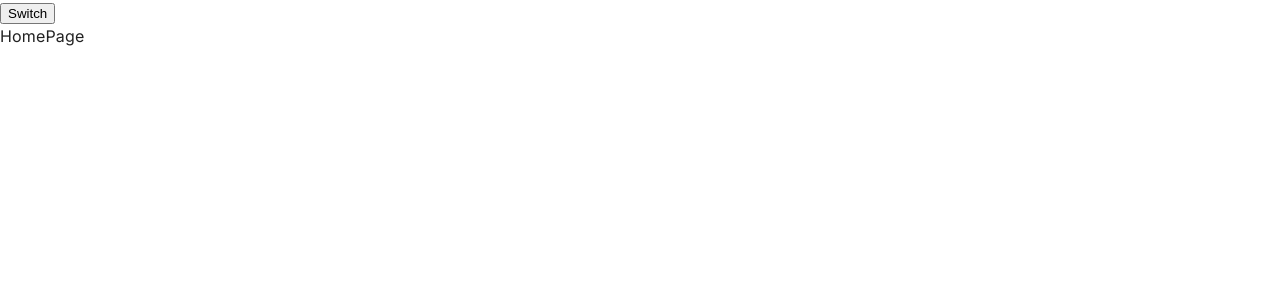
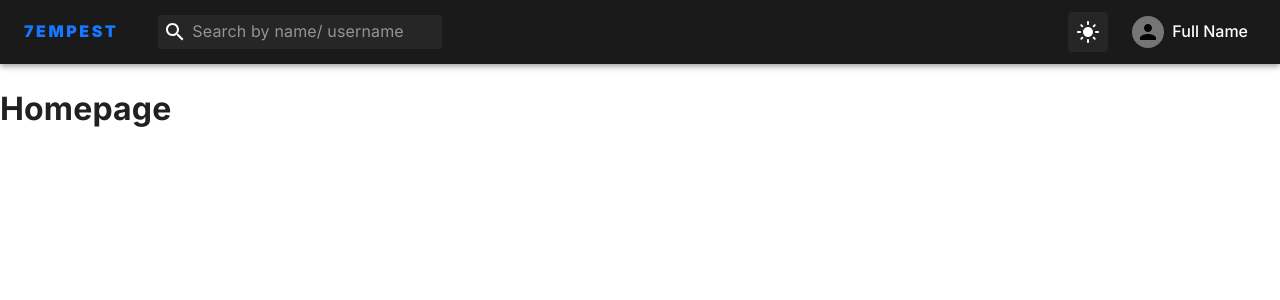
Before and after one commit to atiqueMorshed/7empest-social, a React (Create React App) app in the folder frontend/: page /home in a window 1280 px wide. Shown: the top 300 px of the page. Built offline with nearby package versions, Linux system fonts and the light colour scheme.

Commit message:
Adds Navbar component.

```diff
--- a/frontend/src/App.tsx
+++ b/frontend/src/App.tsx
@@ -1,22 +1,20 @@
-import { ThemeProvider, createTheme } from "@mui/material";
+import { ThemeProvider, createTheme } from "@mui/material/styles";
 import { useMemo } from "react";
 import { Route, Routes } from "react-router-dom";
-import { useAppDispatch, useAppSelector } from "./app/hooks";
+import { useAppSelector } from "./app/hooks";
 import { themeSettings } from "./components/theme/theme";
-import { selectThemeMode, setMode } from "./features/theme/themeSlice";
+import { selectThemeMode } from "./features/theme/themeSlice";
 import HomePage from "./pages/HomePage/HomePage";
 import LoginPage from "./pages/LoginPage/LoginPage";
 import ProfilePage from "./pages/ProfilePage/ProfilePage";
 
 const App = () => {
 	const mode = useAppSelector(selectThemeMode);
-	console.log(mode);
 	const theme = useMemo(() => createTheme(themeSettings(mode)), [mode]);
-	const dispatch = useAppDispatch();
+
 	return (
 		<div className="app">
 			<ThemeProvider theme={theme}>
-				<button onClick={() => dispatch(setMode())}>Switch</button>
 				<Routes>
 					<Route path="/" element={<LoginPage />} />
 					<Route path="/home" element={<HomePage />} />
--- /dev/null
+++ b/frontend/src/components/Navbar/NavMobileMenu.tsx
@@ -0,0 +1,52 @@
+import { Search } from "@mui/icons-material";
+import { Box, IconButton, InputBase, Menu } from "@mui/material";
+
+type iProps = {
+	anchorElNav: null | HTMLElement;
+	handleCloseNavMenu: () => void;
+};
+
+const NavMobileMenu = ({ anchorElNav, handleCloseNavMenu }: iProps) => {
+	return (
+		<Menu
+			id="menu-appbar-nav"
+			anchorEl={anchorElNav}
+			anchorOrigin={{
+				vertical: "top",
+				horizontal: "left",
+			}}
+			keepMounted
+			transformOrigin={{
+				vertical: "top",
+				horizontal: "left",
+			}}
+			open={Boolean(anchorElNav)}
+			onClose={handleCloseNavMenu}
+			sx={{
+				display: { xs: "block", md: "none" },
+				mt: { xs: "45px", sm: "55px" },
+			}}
+		>
+			<Box
+				sx={{
+					display: { xs: "flex", md: "none" },
+					backgroundColor: "background.offset2",
+					borderRadius: 1,
+					my: 1,
+					mx: 2,
+					width: "200px",
+				}}
+			>
+				<IconButton size="small">
+					<Search />
+				</IconButton>
+				<InputBase
+					sx={{ fontSize: "10px" }}
+					placeholder="Search by name/ username"
+				/>
+			</Box>
+		</Menu>
+	);
+};
+
+export default NavMobileMenu;
--- a/frontend/src/components/Navbar/Navbar.tsx
+++ b/frontend/src/components/Navbar/Navbar.tsx
@@ -1,5 +1,208 @@
-const Navbar = () => {
-	return <div>Navbar</div>;
-};
+import { DarkMode, LightMode, Search } from "@mui/icons-material";
+import { InputBase, Link, Stack, useMediaQuery, useTheme } from "@mui/material";
+import AppBar from "@mui/material/AppBar";
+import Avatar from "@mui/material/Avatar";
+import Box from "@mui/material/Box";
+import Container from "@mui/material/Container";
+import IconButton from "@mui/material/IconButton";
+import Toolbar from "@mui/material/Toolbar";
+import Tooltip from "@mui/material/Tooltip";
+import Typography from "@mui/material/Typography";
+import * as React from "react";
+import { Link as RouterLink } from "react-router-dom";
+import { useAppDispatch, useAppSelector } from "../../app/hooks";
+import { selectThemeMode, setMode } from "../../features/theme/themeSlice";
+import NavMobileMenu from "./NavMobileMenu";
+import UserMenu from "./UserMenu";
 
+// const pages = ["Products", "Pricing", "Blog"];
+
+function Navbar() {
+	const mode = useAppSelector(selectThemeMode);
+	const dispatch = useAppDispatch();
+	const theme = useTheme();
+	const isBelowMd = useMediaQuery(theme.breakpoints.down("md"));
+
+	const [anchorElNav, setAnchorElNav] = React.useState<null | HTMLElement>(
+		null,
+	);
+	const [anchorElUser, setAnchorElUser] = React.useState<null | HTMLElement>(
+		null,
+	);
+
+	const handleOpenNavMenu = (event: React.MouseEvent<HTMLElement>) => {
+		setAnchorElNav(event.currentTarget);
+	};
+	const handleOpenUserMenu = (event: React.MouseEvent<HTMLElement>) => {
+		setAnchorElUser(event.currentTarget);
+	};
+
+	const handleCloseNavMenu = () => {
+		setAnchorElNav(null);
+	};
+
+	const handleCloseUserMenu = () => {
+		setAnchorElUser(null);
+	};
+
+	return (
+		<AppBar
+			position="static"
+			sx={{ backgroundColor: "background.default", color: "text.primary" }}
+		>
+			<Container maxWidth="xl">
+				<Toolbar disableGutters>
+					<Box
+						sx={{
+							flexGrow: 1,
+							display: "flex",
+							flexDirection: "row",
+							alignItems: "center",
+						}}
+					>
+						<Link
+							component={RouterLink}
+							to="/home"
+							sx={{ textDecoration: "none" }}
+						>
+							<Typography
+								variant="h6"
+								sx={{
+									mr: 2,
+									display: "flex",
+									fontWeight: 900,
+									letterSpacing: ".16rem",
+									color: "inherit",
+									textDecoration: "none",
+								}}
+							>
+								7EMPEST
+							</Typography>
+						</Link>
+
+						{/* <Box sx={{ display: { xs: "none", md: "flex" } }}>
+							{pages.map((page) => (
+								<Button
+									key={page}
+									onClick={handleCloseNavMenu}
+									sx={{ my: 2, color: "text.primary", display: "block" }}
+								>
+									{page}
+								</Button>
+							))}
+						</Box> */}
+
+						<Box
+							sx={{
+								display: { xs: "none", md: "flex" },
+								backgroundColor: "background.offset2",
+								borderRadius: 1,
+								ml: 3,
+							}}
+						>
+							<IconButton size="small">
+								<Search />
+							</IconButton>
+							<InputBase
+								sx={{ pr: 2 }}
+								placeholder="Search by name/ username"
+							/>
+						</Box>
+					</Box>
+
+					<Stack direction="row" alignItems="center">
+						{/* Theme Switcher */}
+						<Tooltip title="Change Theme">
+							<IconButton
+								onClick={() => dispatch(setMode())}
+								size="small"
+								sx={{
+									color: "text.primary",
+									backgroundColor: "background.offset2",
+									p: 1,
+									borderRadius: 1,
+									mr: { xs: 1, sm: 2 },
+								}}
+							>
+								{mode === "light" ? <DarkMode /> : <LightMode />}
+							</IconButton>
+						</Tooltip>
+
+						{/* Mobile Search Menu */}
+						<Tooltip title="Search for people">
+							<IconButton
+								size="small"
+								aria-label="Navbar menu Items"
+								aria-controls="menu-appbar-nav"
+								aria-haspopup="true"
+								onClick={handleOpenNavMenu}
+								color="inherit"
+								sx={{
+									display: {
+										xs: "flex",
+										md: "none",
+									},
+									color: "text.primary",
+									backgroundColor: "background.offset2",
+									p: 1,
+									mr: { xs: 0, sm: 1 },
+									borderRadius: 1,
+								}}
+							>
+								<Search />
+							</IconButton>
+						</Tooltip>
+
+						{/* User Options Menu */}
+						<Tooltip title="View User Options">
+							<IconButton
+								aria-label="Navbar User Options"
+								aria-controls="menu-appbar-user"
+								aria-haspopup="true"
+								onClick={handleOpenUserMenu}
+								sx={{ py: 0.5, px: 1, borderRadius: 1 }}
+							>
+								<Stack direction="row" spacing={1} alignItems="center">
+									{/* <Avatar
+										alt="Full Name"
+										sx={{ width: 30, height: 30 }}
+										src="/static/images/avatar/2.jpg"
+									/> */}
+									<Avatar
+										alt="Full Name"
+										sx={{
+											width: { xs: 36, md: 32 },
+											height: { xs: 36, md: 32 },
+										}}
+									/>
+									<Typography
+										variant="h6"
+										sx={{
+											display: { xs: "none", md: "flex" },
+											color: "text.primary",
+											textDecoration: "none",
+										}}
+									>
+										Full Name
+									</Typography>
+								</Stack>
+							</IconButton>
+						</Tooltip>
+						<UserMenu
+							anchorElUser={anchorElUser}
+							handleCloseUserMenu={handleCloseUserMenu}
+						/>
+
+						{isBelowMd && (
+							<NavMobileMenu
+								anchorElNav={anchorElNav}
+								handleCloseNavMenu={handleCloseNavMenu}
+							/>
+						)}
+					</Stack>
+				</Toolbar>
+			</Container>
+		</AppBar>
+	);
+}
 export default Navbar;
--- /dev/null
+++ b/frontend/src/components/Navbar/UserMenu.tsx
@@ -0,0 +1,56 @@
+import { Logout, PersonAdd, Settings } from "@mui/icons-material";
+import { Avatar, Divider, ListItemIcon, Menu, MenuItem } from "@mui/material";
+
+type iProps = {
+	anchorElUser: null | HTMLElement;
+	handleCloseUserMenu: () => void;
+};
+
+const UserMenu = ({ anchorElUser, handleCloseUserMenu }: iProps) => {
+	return (
+		<Menu
+			id="menu-appbar-user"
+			anchorEl={anchorElUser}
+			anchorOrigin={{
+				vertical: "top",
+				horizontal: "right",
+			}}
+			keepMounted
+			transformOrigin={{
+				vertical: "top",
+				horizontal: "right",
+			}}
+			open={Boolean(anchorElUser)}
+			onClose={handleCloseUserMenu}
+			sx={{ mt: { xs: "45px", sm: "55px" } }}
+		>
+			<MenuItem>
+				<Avatar sx={{ mr: 1 }} /> Profile
+			</MenuItem>
+			<MenuItem>
+				<Avatar sx={{ mr: 1 }} /> My account
+			</MenuItem>
+			<Divider />
+			<MenuItem>
+				<ListItemIcon>
+					<PersonAdd fontSize="small" />
+				</ListItemIcon>
+				Add another account
+			</MenuItem>
+			<MenuItem>
+				<ListItemIcon>
+					<Settings fontSize="small" />
+				</ListItemIcon>
+				Settings
+			</MenuItem>
+			<MenuItem>
+				<ListItemIcon>
+					<Logout fontSize="small" />
+				</ListItemIcon>
+				Logout
+			</MenuItem>
+		</Menu>
+	);
+};
+
+export default UserMenu;
--- a/frontend/src/components/theme/themeMode.js
+++ b/frontend/src/components/theme/themeMode.js
@@ -3,8 +3,10 @@ const contrastText = "#fff";
 
 export const DarkModePalette = {
 	background: {
+		offset1: grey[10],
+		offset2: "#262626",
+		paper: "#1a1a1b",
 		default: "#030303",
-		paper: "#1a1a1b",
 	},
 	primary: {
 		lighter: blue[0],
@@ -72,9 +74,12 @@ export const DarkModePalette = {
 
 export const LightModePalette = {
 	background: {
+		offset1: "#EEEEEE",
+		offset2: "#E8E8E8",
 		default: "#fafafb",
+		paper: "#ffffff",
+
 		// paper: "#f4f4f4",
-		paper: "#ffffff",
 	},
 	primary: {
 		lighter: blue[0],
--- a/frontend/src/pages/HomePage/HomePage.tsx
+++ b/frontend/src/pages/HomePage/HomePage.tsx
@@ -1,5 +1,12 @@
+import Navbar from "../../components/Navbar/Navbar";
+
 const HomePage = () => {
-	return <div>HomePage</div>;
+	return (
+		<div>
+			<Navbar />
+			<h1>Homepage</h1>
+		</div>
+	);
 };
 
 export default HomePage;
```
Also changed, not shown: frontend/src/components/Navbar/NotificationMenu.tsx (added, +56 -0 lines), frontend/src/components/Navbar/Search.tsx (added, +27 -0 lines).
